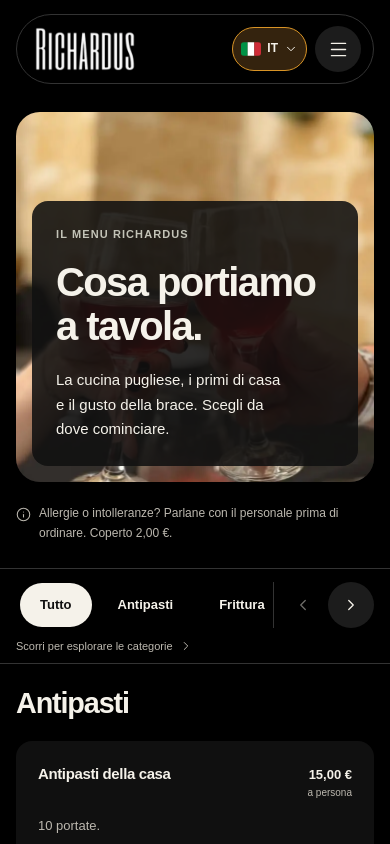
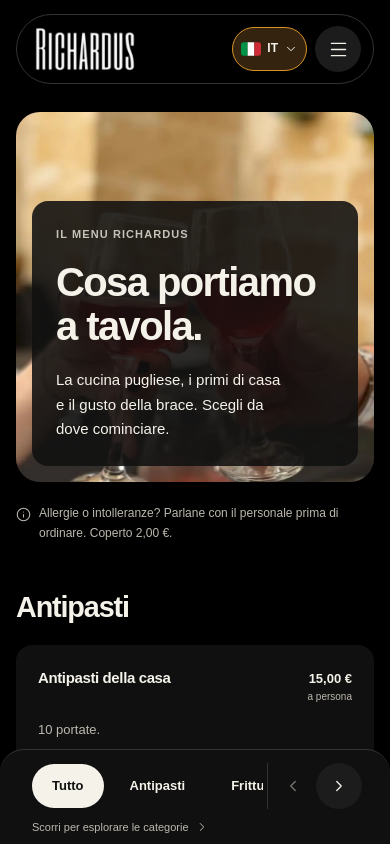
Before and after one commit to FrancescoPalasciano/richardus, a Next.js app: page /menu in a window 390 px wide. Shown: the top 844 px of the page. Built offline with nearby package versions, Linux system fonts and the light colour scheme; a web font is replaced by a local one.

Commit message:
fix: replace mobile menu booking dock with category navigation

```diff
--- a/src/app/menu/Menu.module.css
+++ b/src/app/menu/Menu.module.css
@@ -233,6 +233,38 @@
     grid-template-columns: repeat(3, minmax(0, 1fr));
   }
 }
+@media (max-width: 1023px) {
+  :global(body):has(.browser) {
+    padding-bottom: calc(104px + env(safe-area-inset-bottom));
+    scroll-padding-bottom: calc(104px + env(safe-area-inset-bottom));
+  }
+  .categoryBar {
+    position: fixed;
+    top: auto;
+    bottom: 0;
+    left: 0;
+    right: 0;
+    z-index: 35;
+    padding: 8px 0 calc(8px + env(safe-area-inset-bottom));
+    background: var(--surface);
+    border-bottom: 0;
+    border-radius: var(--radius-lg) var(--radius-lg) 0 0;
+  }
+  .categoryControls {
+    gap: 4px;
+    padding-inline: 12px;
+  }
+  .categoryNavigation {
+    gap: 0;
+    padding-left: 2px;
+  }
+  .scrollHint {
+    padding-inline: 16px;
+  }
+  .menuCategory {
+    scroll-margin-top: 110px;
+  }
+}
 @media print {
   .browser [hidden] {
     display: block !important;
--- a/src/components/Header.tsx
+++ b/src/components/Header.tsx
@@ -170,7 +170,7 @@ export default function Header() {
       <nav
         className={`${styles.dock} mobile-dock`}
         aria-label="Azioni rapide"
-        hidden={!dockEligible || bookingVisible || open}
+        hidden={pathname === "/menu" || !dockEligible || bookingVisible || open}
       >
         <Button asChild variant="ghost">
           <Link href="/menu">
```
